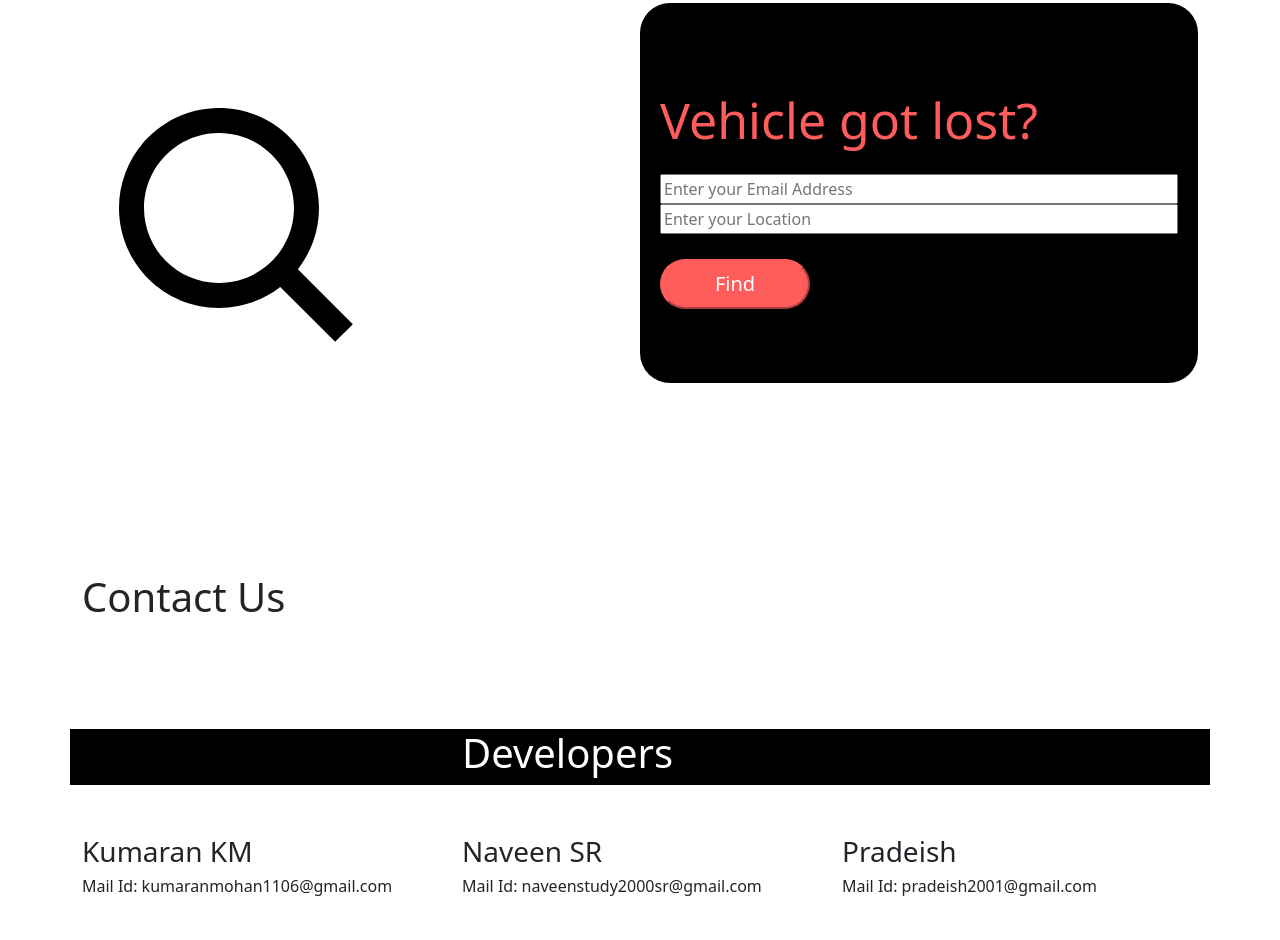
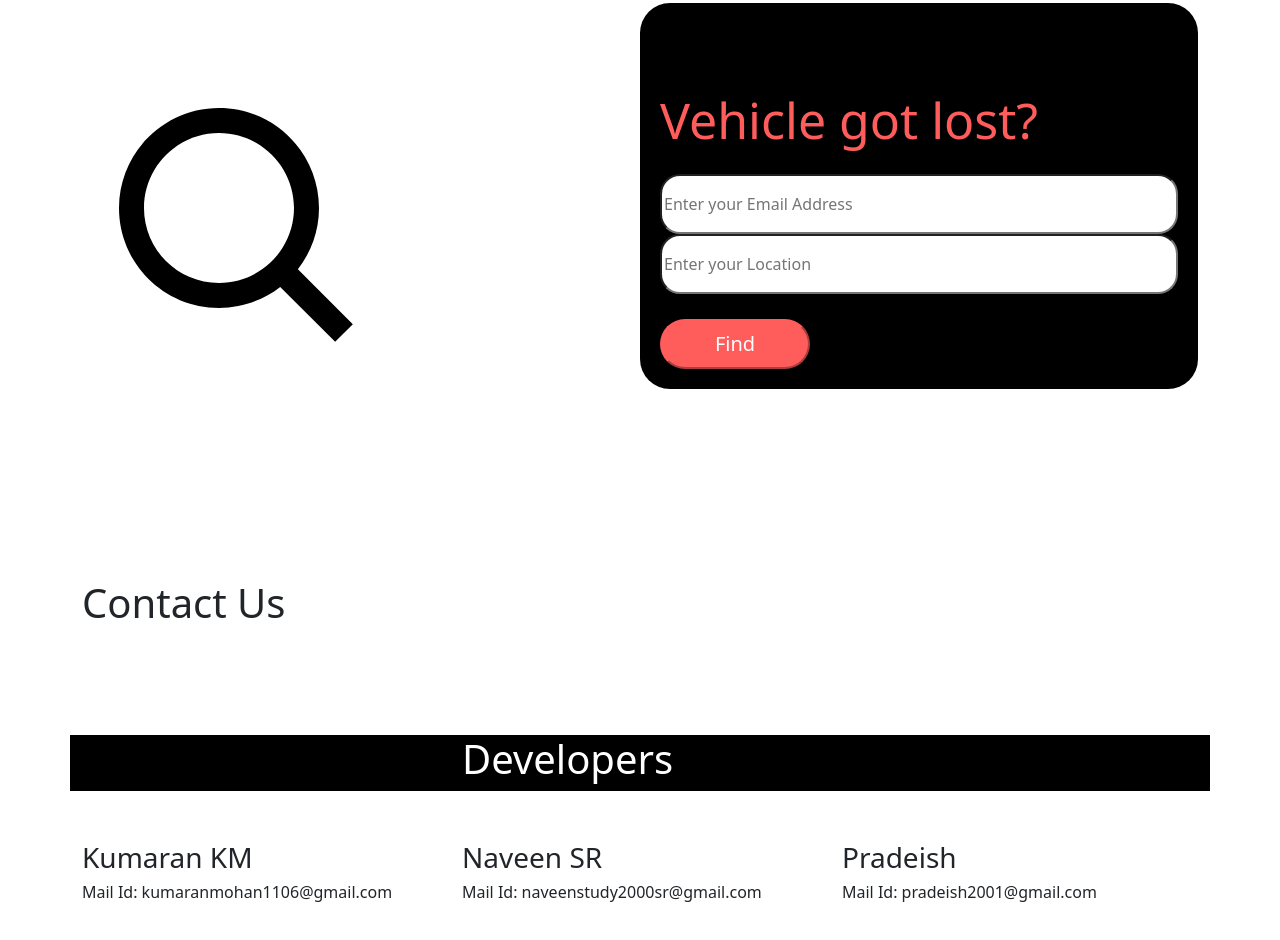
Before and after one commit to ProjectDetector/FrontEndCode, a plain HTML site: page index.html in a window 1280 px wide. Shown: the part 1127-2067 px from the top of the page. Drawn offline with nearby package versions, Linux system fonts and the light colour scheme; a script that the page names is missing.

Commit message:
Update style.css

```diff
--- a/assets/css/style.css
+++ b/assets/css/style.css
@@ -109,6 +109,11 @@
     color: white;
 }
 
+/*Search input*/
+#eemail, #locaa{
+    border-radius: 20px;
+    height: 60px;
+}
 
 /*Media queries*/
 @media screen and (max-width : 740px) {
```
